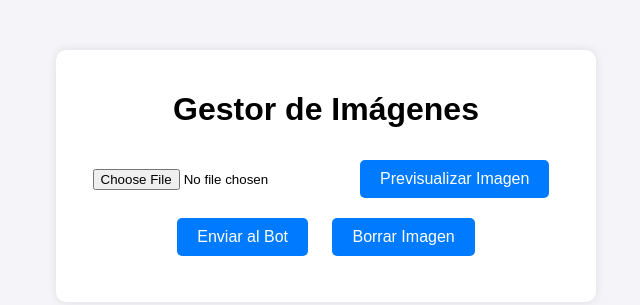
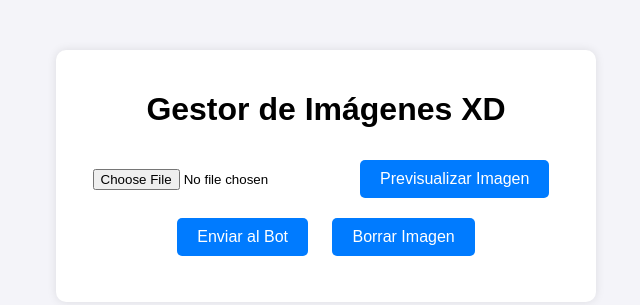
Before and after one commit to iKatsure/githubpagetest, a plain HTML site: page index.html in a window 1280 px wide. Shown: the whole page, without its empty margins (314-954 px from the left). Drawn offline with Linux system fonts and the light colour scheme.

Commit message:
Update index.html

```diff
--- a/index.html
+++ b/index.html
@@ -40,9 +40,10 @@
         }
     </style>
 </head>
+
 <body>
     <div class="container">
-        <h1>Gestor de Imágenes</h1>
+        <h1>Gestor de Imágenes XD</h1>
         <input type="file" id="fileInput" accept="image/*" />
         <button class="btn" onclick="loadImage()">Previsualizar Imagen</button>
         <button class="btn" onclick="sendToBot()">Enviar al Bot</button>
```
